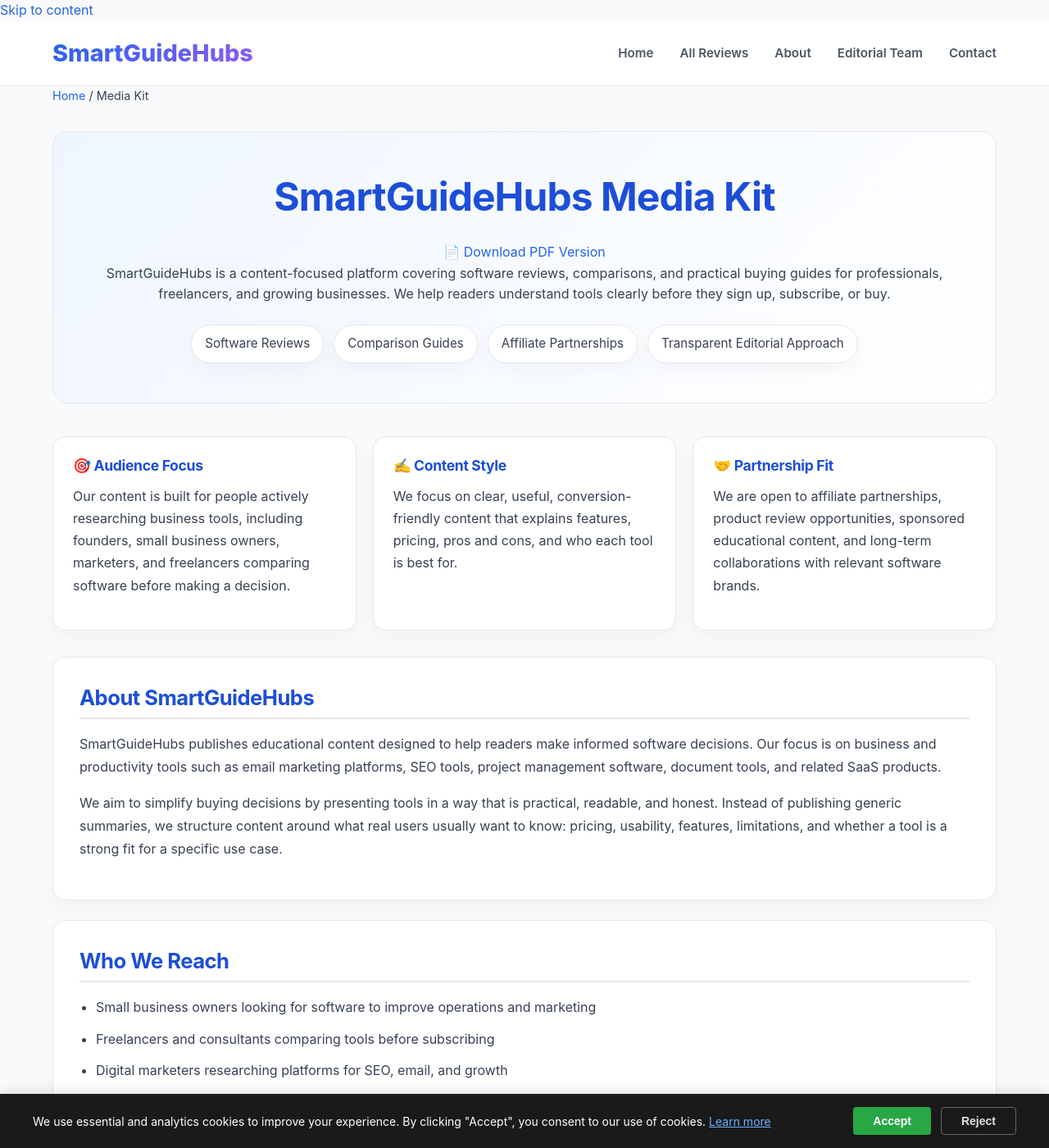
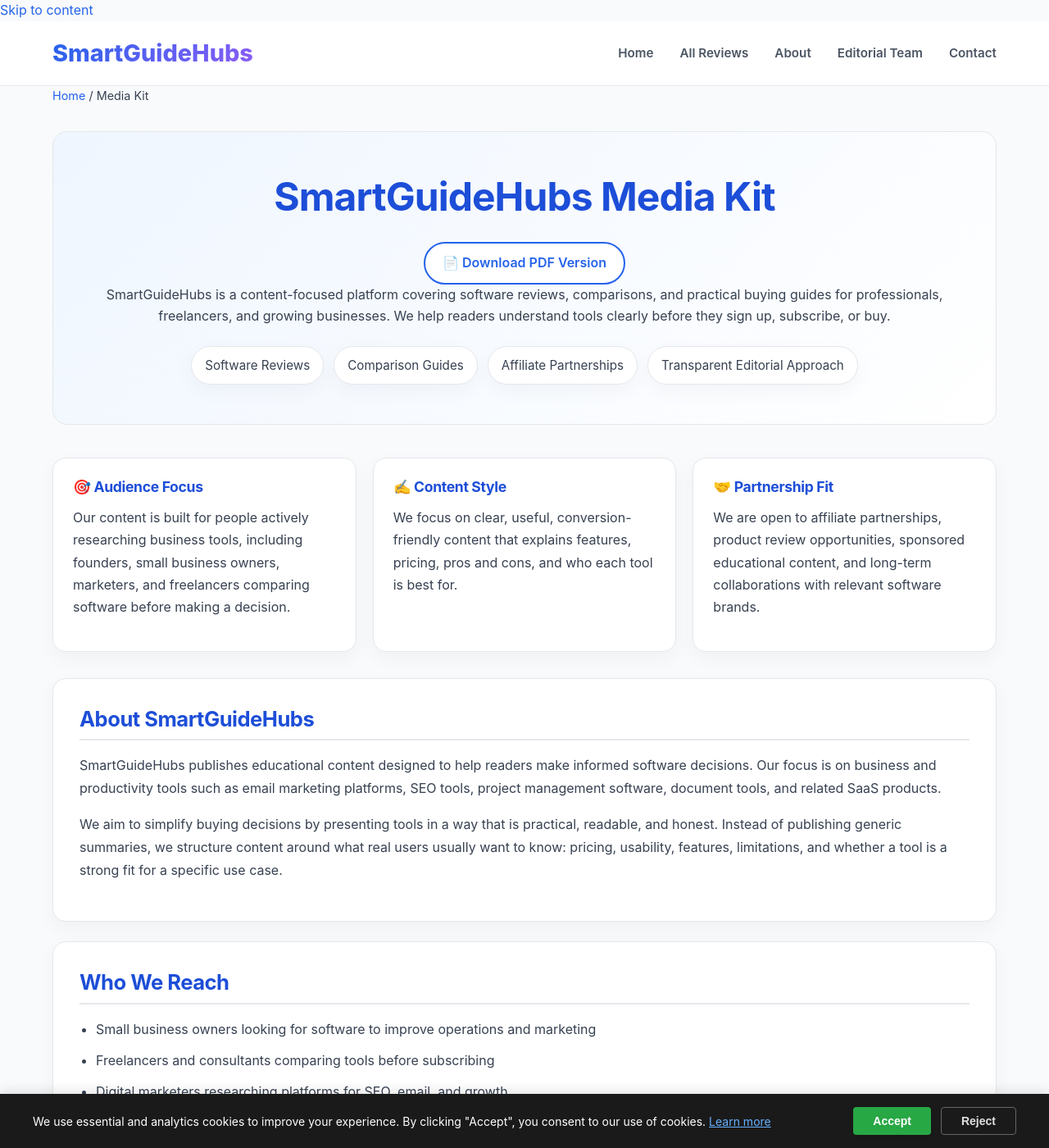
Before and after one commit to Yanniga01/gilliansperkin.github.io, a Jekyll site: the page built from media-kit.md, in a window 1280 px wide and 1400 px high. Shown: the whole window at 82% size. Built offline with Jekyll 4.4.1, drawn with Linux system fonts in a browser that asks for light colours.

Commit message:
Update site.css

```diff
--- a/assets/css/site.css
+++ b/assets/css/site.css
@@ -1930,3 +1930,20 @@
 .affiliate-card {
     background: linear-gradient(135deg, #fef3c7, #fde68a);
 }
+.pdf-button {
+  display: inline-flex;
+  align-items: center;
+  gap: 0.5rem;
+  background: white;
+  border: 2px solid var(--primary, #ff6b35);
+  color: var(--primary, #ff6b35);
+  padding: 0.7rem 1.3rem;
+  border-radius: 40px;
+  font-weight: 600;
+  text-decoration: none;
+  transition: all 0.2s;
+}
+.pdf-button:hover {
+  background: var(--primary, #ff6b35);
+  color: white;
+}
```
